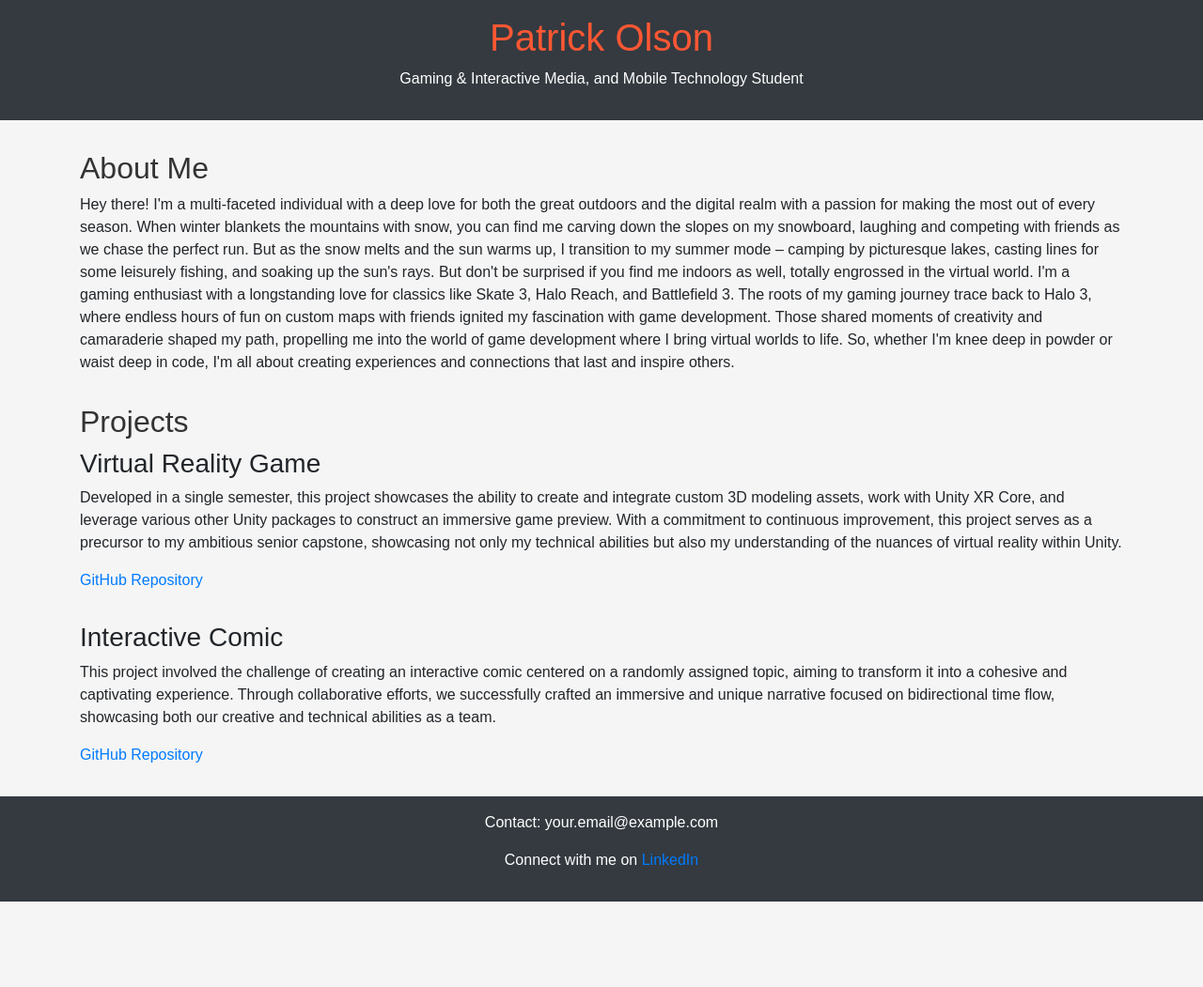
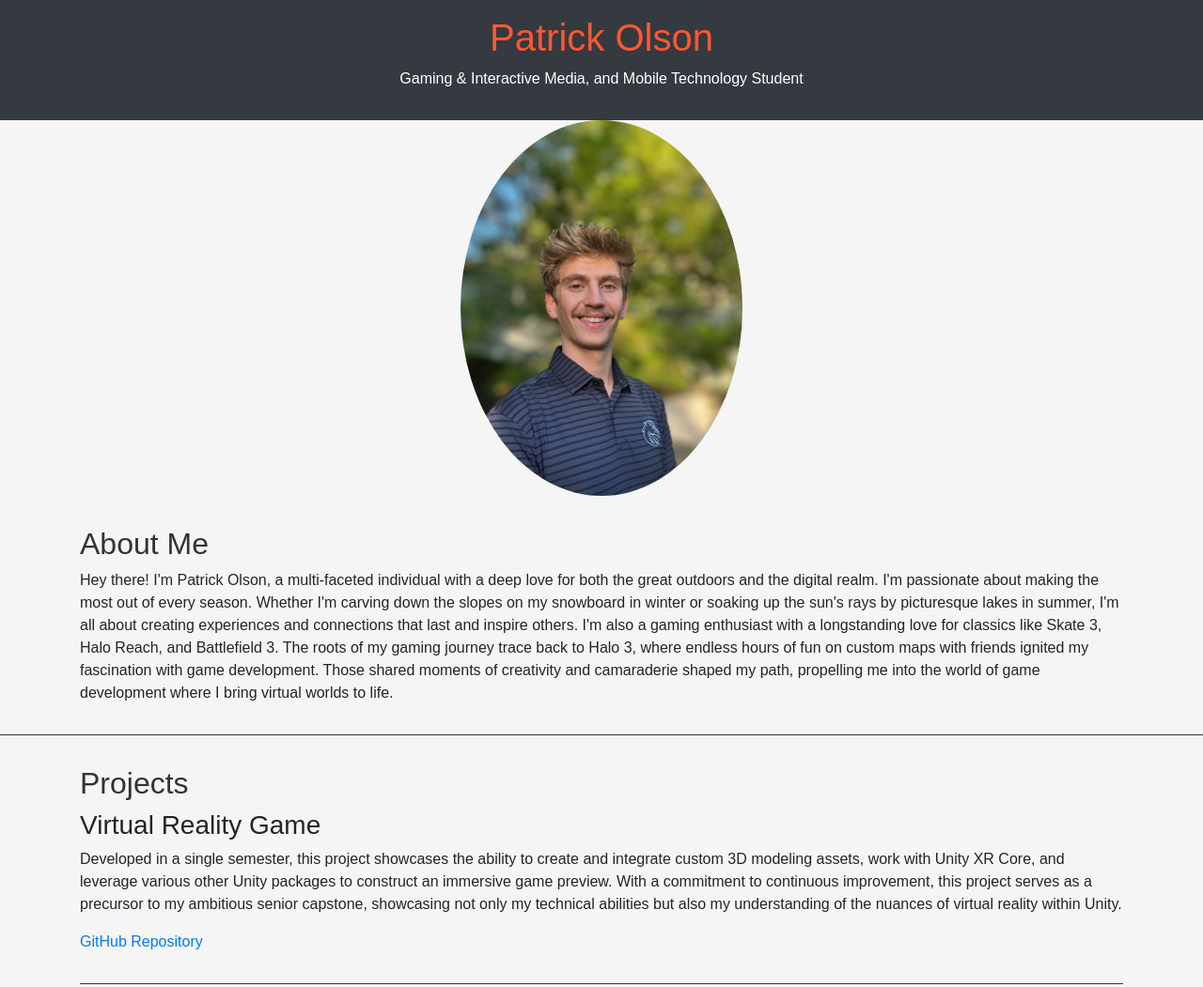
Before and after one commit to patrickolson81/PatrickOlson81.github.io, a plain HTML site: page index.html in a window 1280 px wide. Shown: the top 1051 px of the page at 94% size. Before the commit the page ends 960 px from the top, so only its background shows below. Drawn offline with nearby package versions, Linux system fonts and the light colour scheme.

Commit message:
image + details

```diff
--- a/index.html
+++ b/index.html
@@ -1,5 +1,6 @@
 <!DOCTYPE html>
 <html lang="en">
+
 <head>
     <meta charset="UTF-8">
     <meta name="viewport" content="width=device-width, initial-scale=1.0">
@@ -27,13 +28,13 @@
             padding: 0 20px;
         }
 
-        h1{
+        h1 {
             color: #FF5733;
         }
+
         h2 {
             color: #333;
         }
-
 
         .project {
             margin-bottom: 2em;
@@ -45,41 +46,75 @@
             text-align: center;
             padding: 1em 0;
         }
+
+        hr {
+            border: none;
+            height: 1px;
+            /* Set the hr color */
+            background-color: #333;
+            /* Modern Browsers */
+        }
+
+        .profile-img {
+            display: block;
+            margin: 0 auto;
+            max-width: 300px;
+            height: auto;
+            border-radius: 50%;
+            margin-bottom: 20px;
+        }
     </style>
 </head>
+
 <body>
     <header class="bg-dark text-white">
         <h1>Patrick Olson</h1>
         <p>Gaming & Interactive Media, and Mobile Technology Student</p>
     </header>
 
+    <img src="assets/img/Headshot.jpg" alt="Profile Picture" class="profile-img">
+
     <section class="container">
         <h2>About Me</h2>
         <p>
-            Hey there! I'm a multi-faceted individual with a deep love for both the great outdoors and the digital realm with a passion for making the most out of every season. When winter blankets the mountains with snow, you can find me carving down the slopes on my snowboard, laughing and competing with friends as we chase the perfect run. But as the snow melts and the sun warms up, I transition to my summer mode – camping by picturesque lakes, casting lines for some leisurely fishing, and soaking up the sun's rays. But don't be surprised if you find me indoors as well, totally engrossed in the virtual world. I'm a gaming enthusiast with a longstanding love for classics like Skate 3, Halo Reach, and Battlefield 3. The roots of my gaming journey trace back to Halo 3, where endless hours of fun on custom maps with friends ignited my fascination with game development. Those shared moments of creativity and camaraderie shaped my path, propelling me into the world of game development where I bring virtual worlds to life.
-
-            So, whether I'm knee deep in powder or waist deep in code, I'm all about creating experiences and connections that last and inspire others.
+            Hey there! I'm Patrick Olson, a multi-faceted individual with a deep love for both the great outdoors and
+            the digital realm. I'm passionate about making the most out of every season. Whether I'm carving down the
+            slopes on my snowboard in winter or soaking up the sun's rays by picturesque lakes in summer, I'm all about
+            creating experiences and connections that last and inspire others. I'm also a gaming enthusiast with a
+            longstanding love for classics like Skate 3, Halo Reach, and Battlefield 3. The roots of my gaming journey
+            trace back to Halo 3, where endless hours of fun on custom maps with friends ignited my fascination with
+            game development. Those shared moments of creativity and camaraderie shaped my path, propelling me into the
+            world of game development where I bring virtual worlds to life.
         </p>
     </section>
+    <hr>
 
     <section class="container">
         <h2>Projects</h2>
 
         <div class="project">
             <h3>Virtual Reality Game</h3>
-            <p>Developed in a single semester, this project showcases the ability to create and integrate custom 3D modeling assets, work with Unity XR Core, and leverage various other Unity packages to construct an immersive game preview. With a commitment to continuous improvement, this project serves as a precursor to my ambitious senior capstone, showcasing not only my technical abilities but also my understanding of the nuances of virtual reality within Unity.</p>
+            <p>Developed in a single semester, this project showcases the ability to create and integrate custom 3D
+                modeling assets, work with Unity XR Core, and leverage various other Unity packages to construct an
+                immersive game preview. With a commitment to continuous improvement, this project serves as a precursor
+                to my ambitious senior capstone, showcasing not only my technical abilities but also my understanding of
+                the nuances of virtual reality within Unity.</p>
             <a href="link-to-github-repo" target="_blank">GitHub Repository</a>
         </div>
+        <hr>
 
         <div class="project">
             <h3>Interactive Comic</h3>
-            <p>This project involved the challenge of creating an interactive comic centered on a randomly assigned topic, aiming to transform it into a cohesive and captivating experience. Through collaborative efforts, we successfully crafted an immersive and unique narrative focused on bidirectional time flow, showcasing both our creative and technical abilities as a team.</p>
+            <p>This project involved the challenge of creating an interactive comic centered on a randomly assigned
+                topic, aiming to transform it into a cohesive and captivating experience. Through collaborative efforts,
+                we successfully crafted an immersive and unique narrative focused on bidirectional time flow, showcasing
+                both our creative and technical abilities as a team.</p>
             <a href="link-to-github-repo" target="_blank">GitHub Repository</a>
         </div>
     </section>
 
     <footer class="bg-dark text-white">
-        <p>Contact: your.email@example.com</p>
+        <p>Message me on: <a href="mailto:olsonpatrick18@gmail.com">Gmail</a></p>
         <p>Connect with me on <a href="https://linkedin.com/in/your-linkedin-profile" target="_blank">LinkedIn</a></p>
     </footer>
 
@@ -88,4 +123,5 @@
     <!-- <script src="https://cdn.jsdelivr.net/npm/@popperjs/core@2.5.3/dist/umd/popper.min.js"></script> -->
     <!-- <script src="https://stackpath.bootstrapcdn.com/bootstrap/4.5.2/js/bootstrap.min.js"></script> -->
 </body>
+
 </html>
```
Also changed, not shown: assets/img/Headshot.jpg (added).
